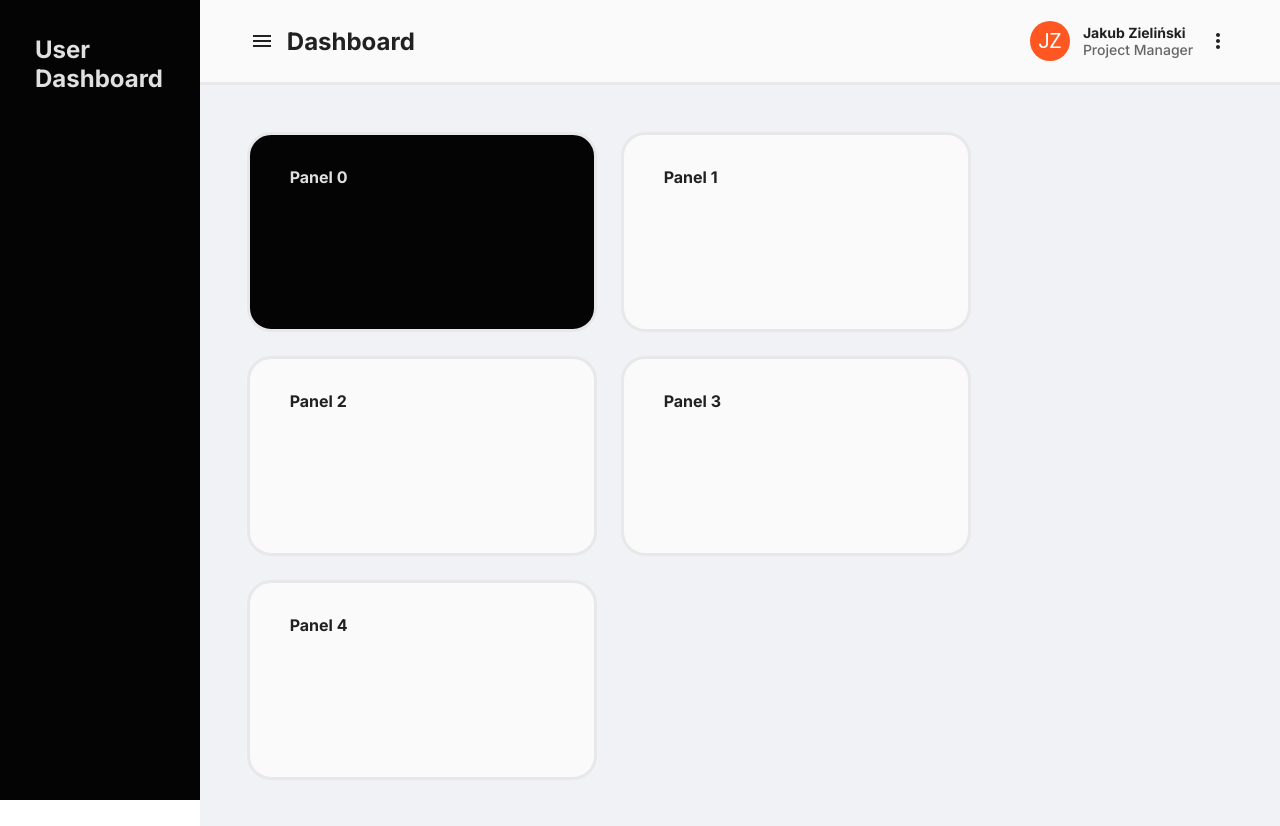
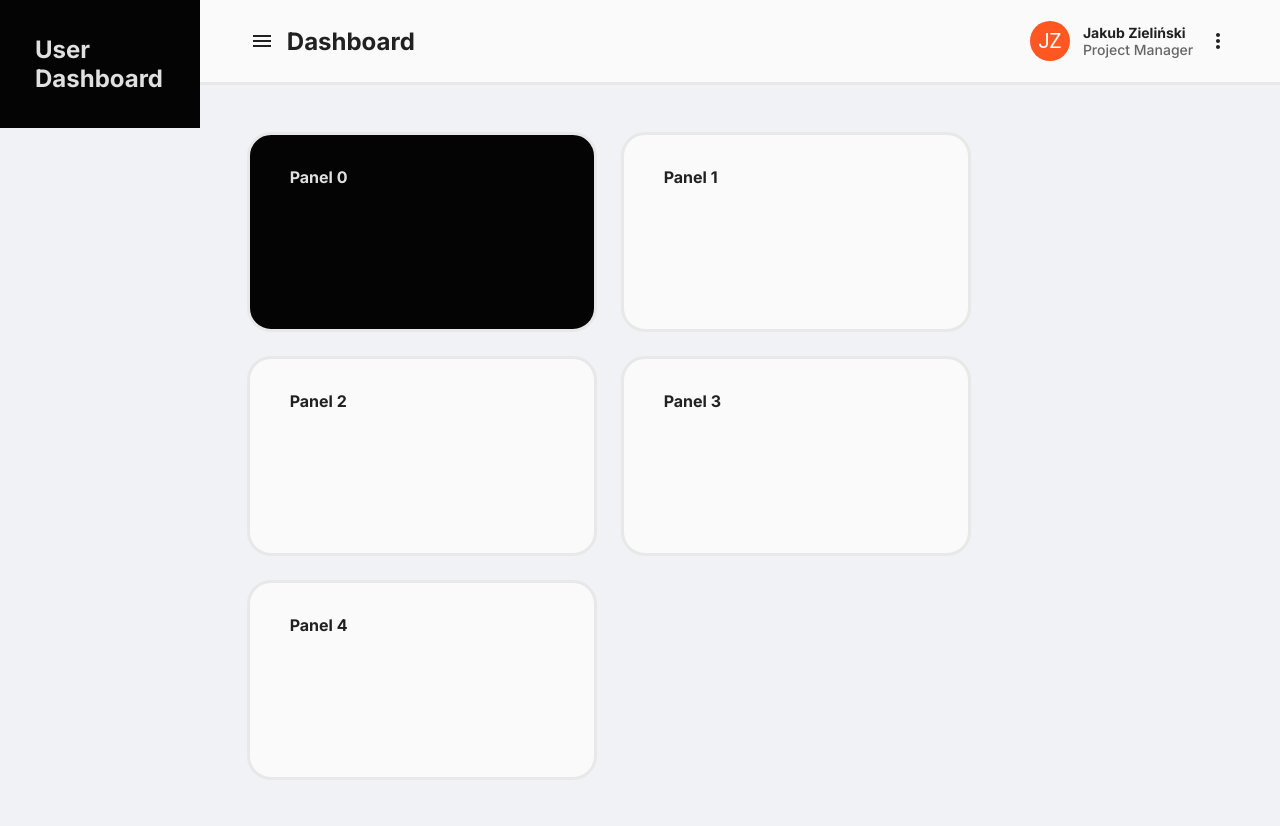
Before and after one commit to jzielinski47/react-user-dashboard-old, a React (Create React App) app: page / in a window 1280 px wide. Built offline with nearby package versions, Linux system fonts and the light colour scheme.

Commit message:
display-styling-update

```diff
--- a/src/App.css
+++ b/src/App.css
@@ -8,17 +8,9 @@
     box-sizing: border-box;
 }
 
-html,
-body,
-#root,
-.app {
-    width: 100%;
-    height: 100%;
-}
-
 body {
     font-family: 'Inter', sans-serif;
-    background: var(--background-white);
+    background: var(--background-light);
 }
 
 .app {
@@ -26,7 +18,7 @@ body {
     justify-content: flex-start;
 }
 
-.general-panel {
+.display {
     width: 100%;
     height: 100%;
 }
--- a/src/App.tsx
+++ b/src/App.tsx
@@ -4,23 +4,16 @@ import Content from './components/Content';
 import Header from './components/Header';
 import Sidebar from './components/Sidebar';
 
+let mode: string = 'light';
+
 function App() {
   return (
     <div className="app">
 
-      {/* App body */}
-
-      {/* sidebar */}
       <Sidebar />
-
-      {/* general-panel */}
-      <div className='general-panel'>
-        {/* header */}
+      <div className='display'>
         <Header />
         <Content />
-        {/* main content display */}
-
-
       </div>
 
     </div>
```
